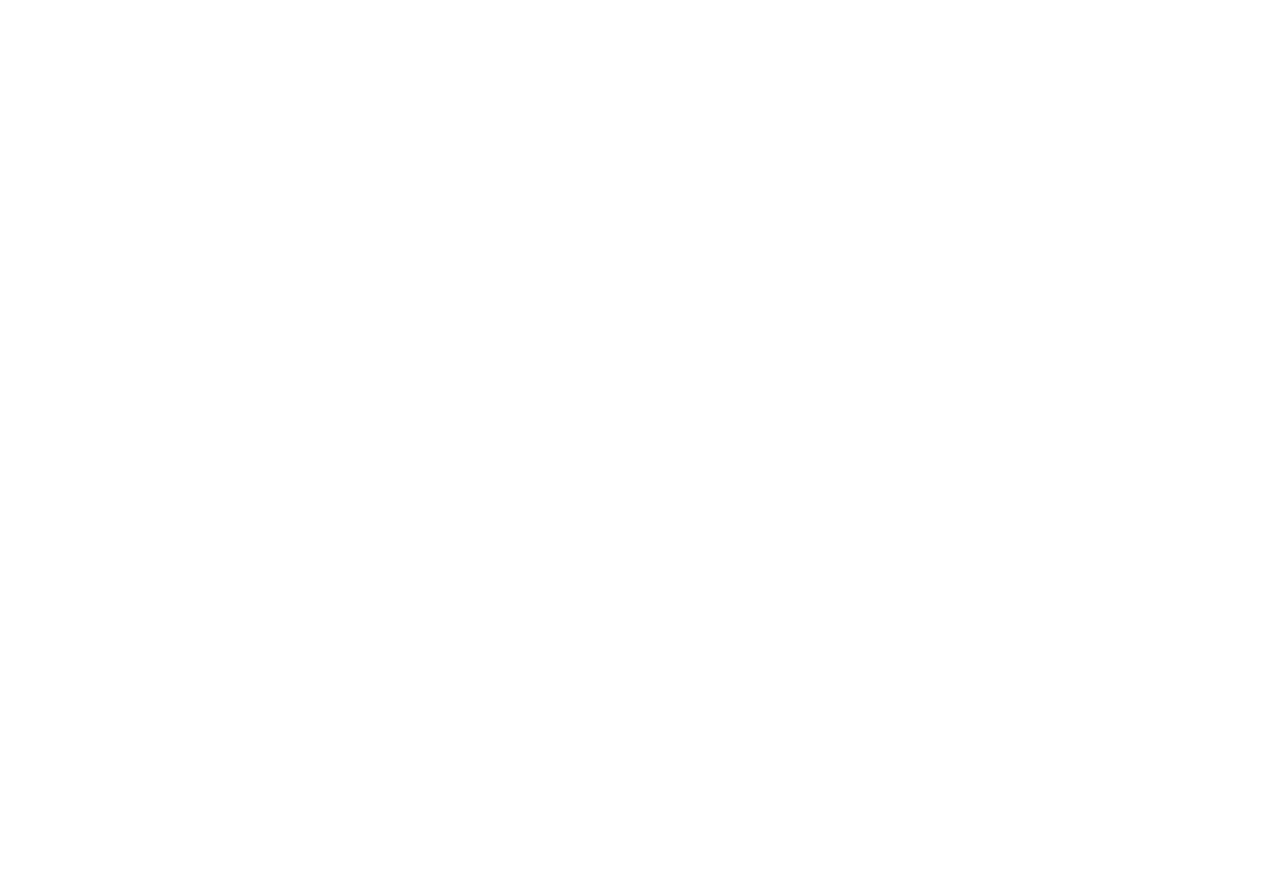
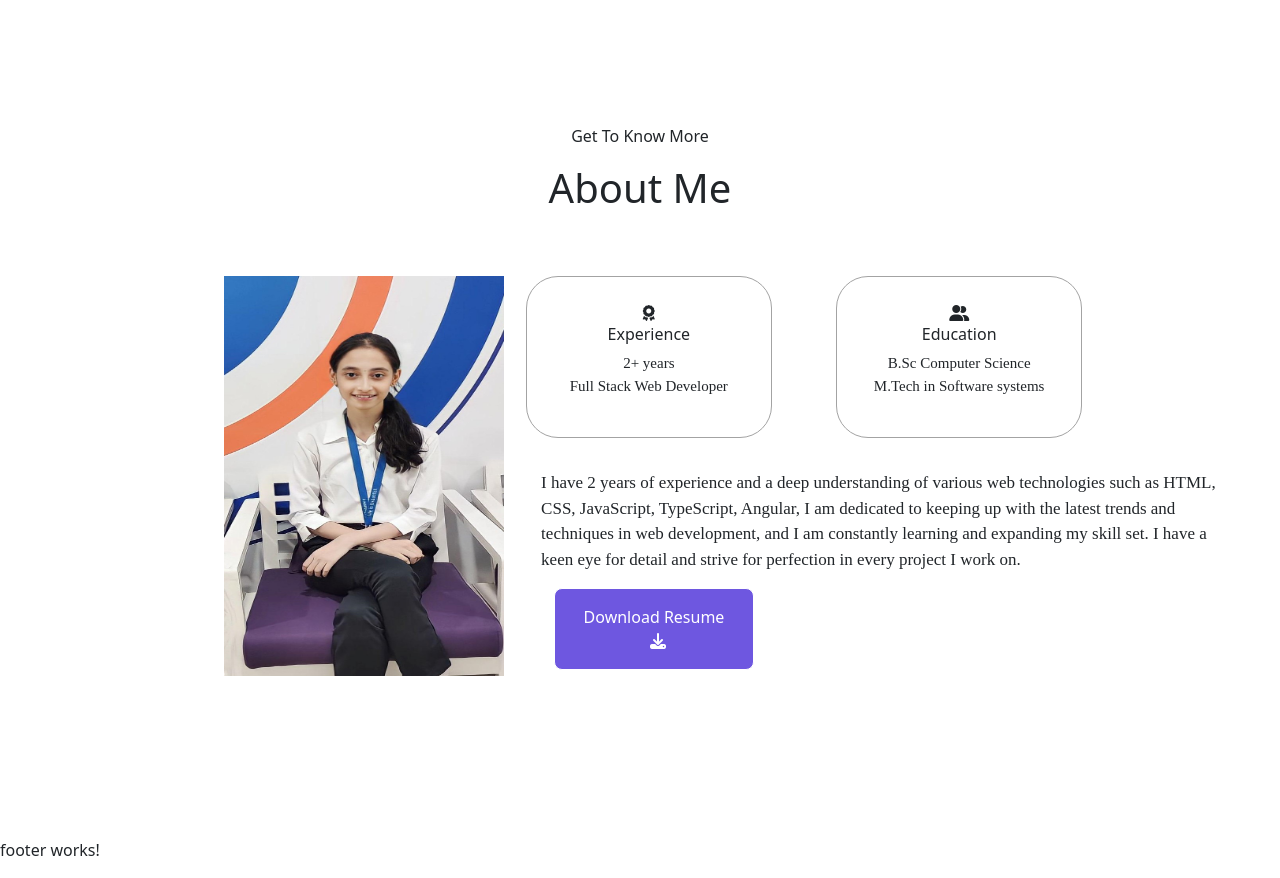
Before and after one commit to AmrithaUdupa/Portfolio, an Angular app in the folder portfolio/: page / in a window 1280 px wide. Shown: the part 660-1538 px from the top of the page. Before the commit the page ends 800 px from the top, so only its background shows below. Built offline with nearby package versions, Linux system fonts and the light colour scheme; a web font is replaced by a local one.

Commit message:
Designed About page

```diff
--- a/portfolio/src/app/pages/about/about.component.css
+++ b/portfolio/src/app/pages/about/about.component.css
@@ -0,0 +1,68 @@
+/* About Section */
+.title {
+    text-align: center;
+  }
+  .aboutme {
+    text-align: center;
+    margin-bottom:5%;
+  }
+  .about-details-container {
+    display: flex;
+    flex-direction: column;
+    align-items: center;
+
+  }
+
+  .details_container {
+    background: white;
+    border: 0.1rem solid rgb(53, 53, 53);
+    border-radius: 2rem;
+    padding: 1.5rem;
+    flex: 1;
+    border-color: rgb(163, 163, 163);
+    text-align: center;
+    min-width:50%;
+  }
+  .about_image img {
+    width: 280px;
+    height: 400px;
+    margin-left:80%;
+
+  }
+  .about-container {
+    display: flex;
+    gap: 4rem;
+    margin-right:40px;
+    margin-bottom: 2rem;
+
+  }
+  .abouttext {
+    font-size: 17px;
+    font-family: 'Times New Roman', Times, serif;
+    margin-left:22%;
+  }
+  .aboutinfo {
+    font-size: 15px;
+    font-family: 'Times New Roman', Times, serif;
+  }
+  .aboutdetails {
+    display: flex;
+    flex-direction: column;
+  }
+  .button-container {
+    align-self: flex-start;
+    margin-bottom: 1rem;
+  }
+  .resume {
+    background-color: hsl(250, 69%, 61%);
+    color: #fff;
+    padding: 1rem;
+    border-radius: 0.5rem;
+    width: 200px;
+    margin-left:105%;
+    margin-bottom:60%;
+    border: 1px solid ;
+  }
+  .resume i {
+    margin-left: 8px;
+  }
--- a/portfolio/src/app/pages/about/about.component.html
+++ b/portfolio/src/app/pages/about/about.component.html
@@ -1 +1,49 @@
-<p>about works!</p>
+<section id="about">
+    <p class="title">Get To Know More</p>
+    <h1 class="aboutme">About Me</h1>
+    <div class="about-container">
+      <div class="about_image">
+        <img src="../../../assets/images/sharedimage.jfif">
+      </div>
+
+      <div class="about-details-container">
+        <div class="about-container">
+          <div class="details_container">
+            <i class="fa-solid fa-award"></i>
+            <h6>Experience</h6>
+            <p class="aboutinfo">
+              2+ years <br />
+              Full Stack Web Developer
+            </p>
+          </div>
+
+          <div class="details_container">
+            <i class="fa-solid fa-user-group"></i>
+            <h6>Education</h6>
+            <p class="aboutinfo">
+              B.Sc Computer Science <br />
+              M.Tech in Software systems
+            </p>
+          </div>
+        </div>
+
+        <div class="aboutdetails">
+          <p class="abouttext">
+            I have 2 years of experience and a deep understanding of various web
+            technologies such as HTML, CSS, JavaScript, TypeScript, Angular, I am
+            dedicated to keeping up with the latest trends and techniques in web
+            development, and I am constantly learning and expanding my skill set.
+            I have a keen eye for detail and strive for perfection in every
+            project I work on.
+          </p>
+
+          <div class="button-container">
+            <button class="resume">
+              Download Resume
+              <i class="fa-solid fa-download"></i>
+            </button>
+          </div>
+        </div>
+      </div>
+    </div>
+  </section>
--- /dev/null
+++ b/portfolio/src/app/shared/scroll.service.ts
@@ -0,0 +1,14 @@
+// scroll.service.ts
+import { Injectable } from '@angular/core';
+
+@Injectable({
+  providedIn: 'root'
+})
+export class ScrollService {
+  scrollToSection(id: string): void {
+    const element = document.getElementById(id);
+    if (element) {
+      element.scrollIntoView({ behavior: 'smooth', block: 'start', inline: 'nearest' });
+    }
+  }
+}
--- a/portfolio/src/app/sharepage/layout/layout.component.html
+++ b/portfolio/src/app/sharepage/layout/layout.component.html
@@ -1,3 +1,13 @@
 <app-navbar></app-navbar>
+
 <router-outlet></router-outlet>
+
+<section id="home">
+  <app-home></app-home>
+</section>
+
+<section id="about">
+  <app-about></app-about>
+</section>
+
 <app-footer></app-footer>
--- a/portfolio/src/app/sharepage/navbar/navbar.component.css
+++ b/portfolio/src/app/sharepage/navbar/navbar.component.css
@@ -2,6 +2,7 @@
     color: var(--secondary-color);
     margin-top: 1rem;
     margin-right: 2rem;
+    cursor:pointer;
     text-decoration-color: white;
   }
 
--- a/portfolio/src/app/sharepage/navbar/navbar.component.html
+++ b/portfolio/src/app/sharepage/navbar/navbar.component.html
@@ -15,20 +15,12 @@
       <div class="collapse navbar-collapse" id="navbarNav">
         <ul class="navbar-nav ms-auto">
           <li class="nav-item">
-            <a
-              class="nav-link"
-              routerLink="home"
-              routerLinkActive="active-link"
-              >Home</a
-            >
+            <a class="nav-link" routerLink="/home" fragment="home" (click)="scrollTo('home')">Home</a>
           </li>
+
+
           <li class="nav-item">
-            <a
-              class="nav-link"
-              routerLink="about"
-              routerLinkActive="active-link"
-              >About</a
-            >
+            <a class="nav-link" routerLink="/about" fragment="about" (click)="scrollTo('about')">About</a>
           </li>
           <li class="nav-item">
             <a
--- a/portfolio/src/app/sharepage/navbar/navbar.component.ts
+++ b/portfolio/src/app/sharepage/navbar/navbar.component.ts
@@ -1,10 +1,19 @@
+// navbar.component.ts
 import { Component } from '@angular/core';
+import { Router } from '@angular/router';
+import { ScrollService } from '../../shared/scroll.service';
 
 @Component({
   selector: 'app-navbar',
   templateUrl: './navbar.component.html',
-  styleUrl: './navbar.component.css'
+  styleUrls: ['./navbar.component.css']
 })
 export class NavbarComponent {
+  constructor(private scrollService: ScrollService, private router: Router) {}
 
+  scrollTo(section: string) {
+    this.router.navigate([], { fragment: section }).then(() => {
+      this.scrollService.scrollToSection(section);
+    });
+  }
 }
```
Also changed, not shown: 2 other files (tests, documents, lock files or other folders).
